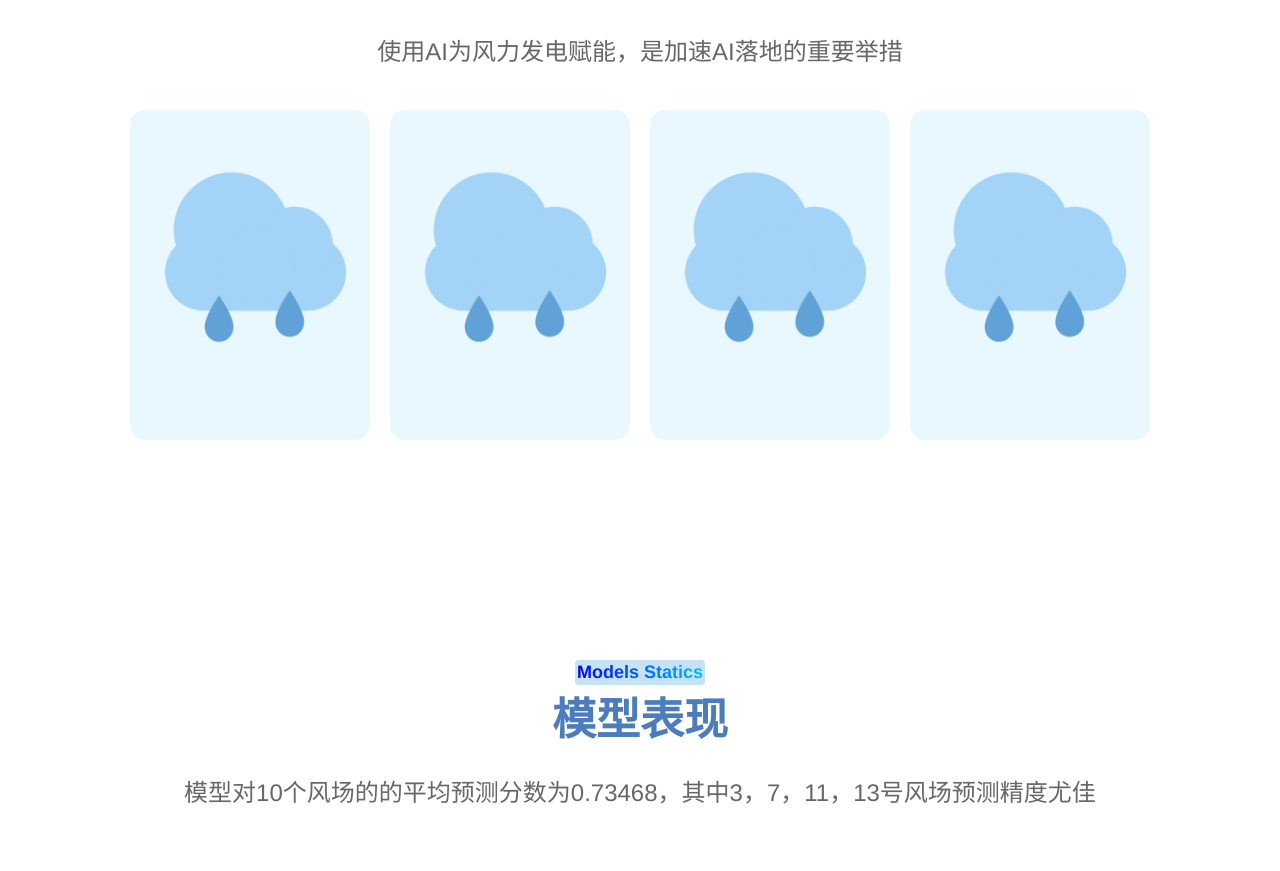
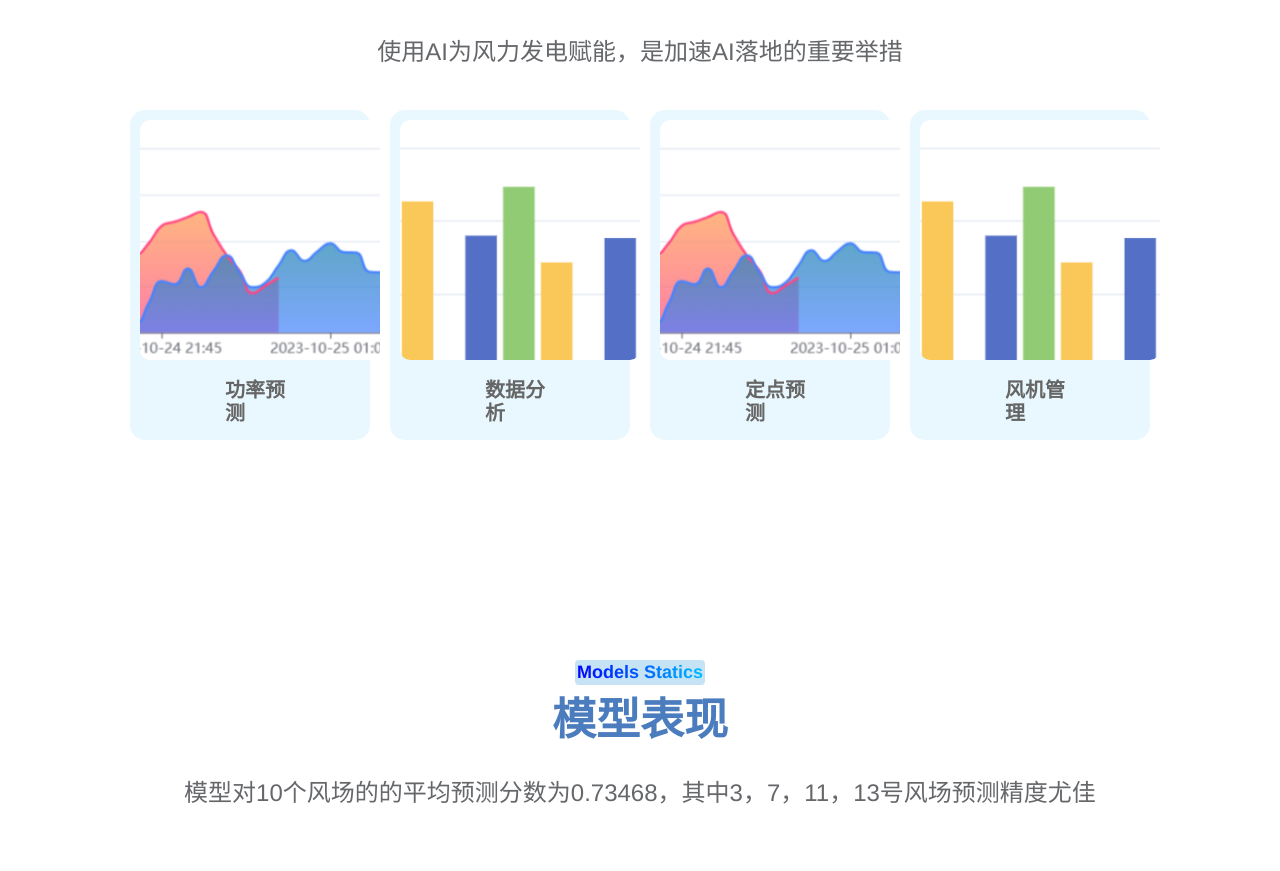
Before and after one commit to electronic-pig/WP-forecast, a Vue app in the folder frontend/: page / in a window 1280 px wide. Shown: the part 954-1825 px from the top of the page. Built offline with nearby package versions, Linux system fonts and the light colour scheme.

Commit message:
完成门户页面

```diff
--- a/frontend/src/components/HomeViewComponents/FunctionsList.vue
+++ b/frontend/src/components/HomeViewComponents/FunctionsList.vue
@@ -9,22 +9,26 @@
     <div class="card-container" ref="content" :class="{ animate: isVisible }">
         <div class="card" :class="{ animate: card1Visible }">
             <div class="image-container">
-                <img :src="require(`@/assets/image/rain.gif`)" />
+                <img :src="require(`@/assets/image/screenShot1.png`)" />
+                <p class="text" @click="routerToPowerPredict">功率预测</p>
             </div>
         </div>
         <div class="card" :class="{ animate: card2Visible }">
             <div class="image-container">
-                <img :src="require(`@/assets/image/rain.gif`)" />
+                <img :src="require(`@/assets/image/screenShot2.png`)" />
+                <p class="text">数据分析</p>
             </div>
         </div>
         <div class="card" :class="{ animate: card3Visible }">
             <div class="image-container">
-                <img :src="require(`@/assets/image/rain.gif`)" />
+                <img :src="require(`@/assets/image/screenShot1.png`)" />
+                <p class="text">定点预测</p>
             </div>
         </div>
         <div class="card" :class="{ animate: card4Visible }">
             <div class="image-container">
-                <img :src="require(`@/assets/image/rain.gif`)" />
+                <img :src="require(`@/assets/image/screenShot2.png`)" />
+                <p class="text">风机管理</p>
             </div>
         </div>
     </div>
@@ -70,6 +74,7 @@ export default {
                 window.removeEventListener('scroll', this.handleScroll);
             }
         },
+
     },
 };
 </script>
@@ -122,14 +127,33 @@ export default {
     border-radius: 15px;
     margin: 0 10px;
     opacity: 0;
+    transition: box-shadow 0.3s ease-in-out;
+}
+
+.card:hover {
+    box-shadow: 0 8px 16px rgba(0, 0, 0, 0.3);
+    /* 添加阴影效果 */
+    cursor: pointer;
+}
+
+.text {
+    color: #666666;
+    font-size: 20px;
+    font-weight: bold;
+    margin: 15px 85px;
+    transition: color 0.4s ease;
+}
+
+.text:hover {
+    cursor: pointer;
+    color: #0b82d2;
 }
 
 .image-container {
     width: 100%;
     height: 100%;
-    display: flex;
-    align-items: center;
-    justify-content: center;
+    margin: 0 10px;
+    margin-top: 10px;
 }
 
 img {
--- a/frontend/src/components/HomeViewComponents/HomeHeader.vue
+++ b/frontend/src/components/HomeViewComponents/HomeHeader.vue
@@ -1,14 +1,63 @@
 <template>
     <el-row type="flex" justify="center" style="color: rgb(75, 124, 189);" class="animate">
-        <el-col :span="3"><span id="subtitle">功率预测</span></el-col>
-        <el-col :span="5"><span id="subtitle">数据分析</span></el-col>
-        <el-col :span="2"><img id="logo" :src="require('@/assets/image/logo/logo.gif')" title="点击前往功能区" /></el-col>
-        <el-col :span="5"><span id="subtitle">定点预测</span></el-col>
-        <el-col :span="3"><span id="subtitle">风机管理</span></el-col>
+        <el-col :span="3"><span id="subtitle" @click="routerToPowerPredict">功率预测</span></el-col>
+        <el-col :span="5"><span id="subtitle" @click="routerToDataAnalysis">数据分析</span></el-col>
+        <el-col :span="2"><img id="logo" :src="require('@/assets/image/logo/logo.gif')"/></el-col>
+        <el-col :span="5"><span id="subtitle" @click="routerToMapPredict">定点预测</span></el-col>
+        <el-col :span="3"><span id="subtitle" @click="routerToTurbineManage">风机管理</span></el-col>
     </el-row>
 </template>
 <script>
 export default {
+    methods: {
+        routerToPowerPredict() {
+            const loadingInstance = this.$loading({
+                text: '努力加载中...', // 可以设置加载时显示的文本
+            });
+            setTimeout(() => {
+                loadingInstance.close(); // 关闭 loading
+            }, 1500);
+            setTimeout(() => {
+                this.$router.push('/PowerPredict'); // Redirect to the desired route
+            }, 1000);
+
+        },
+        routerToDataAnalysis() {
+            const loadingInstance = this.$loading({
+                text: '努力加载中...', // 可以设置加载时显示的文本
+            });
+            setTimeout(() => {
+                loadingInstance.close(); // 关闭 loading
+            }, 1500);
+            setTimeout(() => {
+                this.$router.push('/DataAnalysis'); // Redirect to the desired route
+            }, 1000);
+
+        },
+        routerToMapPredict() {
+            const loadingInstance = this.$loading({
+                text: '努力加载中...', // 可以设置加载时显示的文本
+            });            setTimeout(() => {
+                loadingInstance.close(); // 关闭 loading
+            }, 1500);
+            setTimeout(() => {
+                this.$router.push('/MapPredict'); // Redirect to the desired route
+            }, 1000);
+
+        },
+        routerToTurbineManage() {
+            const loadingInstance = this.$loading({
+                text: '努力加载中...', // 可以设置加载时显示的文本
+            });
+            setTimeout(() => {
+                loadingInstance.close(); // 关闭 loading
+            }, 1500);
+            setTimeout(() => {
+                this.$router.push('/TurbineManage'); // Redirect to the desired route
+            }, 1000);
+
+        },
+    }
 }
 </script>
 <style scoped>
--- a/frontend/src/components/HomeViewComponents/ProductAdvantages.vue
+++ b/frontend/src/components/HomeViewComponents/ProductAdvantages.vue
@@ -122,6 +122,12 @@ export default {
     align-items: center;
     text-align: center;
     opacity: 0;
+    transition: box-shadow 0.3s ease-in-out;
+}
+
+.card:hover {
+    box-shadow: 0 8px 16px rgba(0, 0, 0, 0.3);
+    /* 添加阴影效果 */
 }
 
 @keyframes slideInFromBottom {
```
Also changed, not shown: frontend/src/assets/image/screenShot1.png (added), frontend/src/assets/image/screenShot2.png (added).
